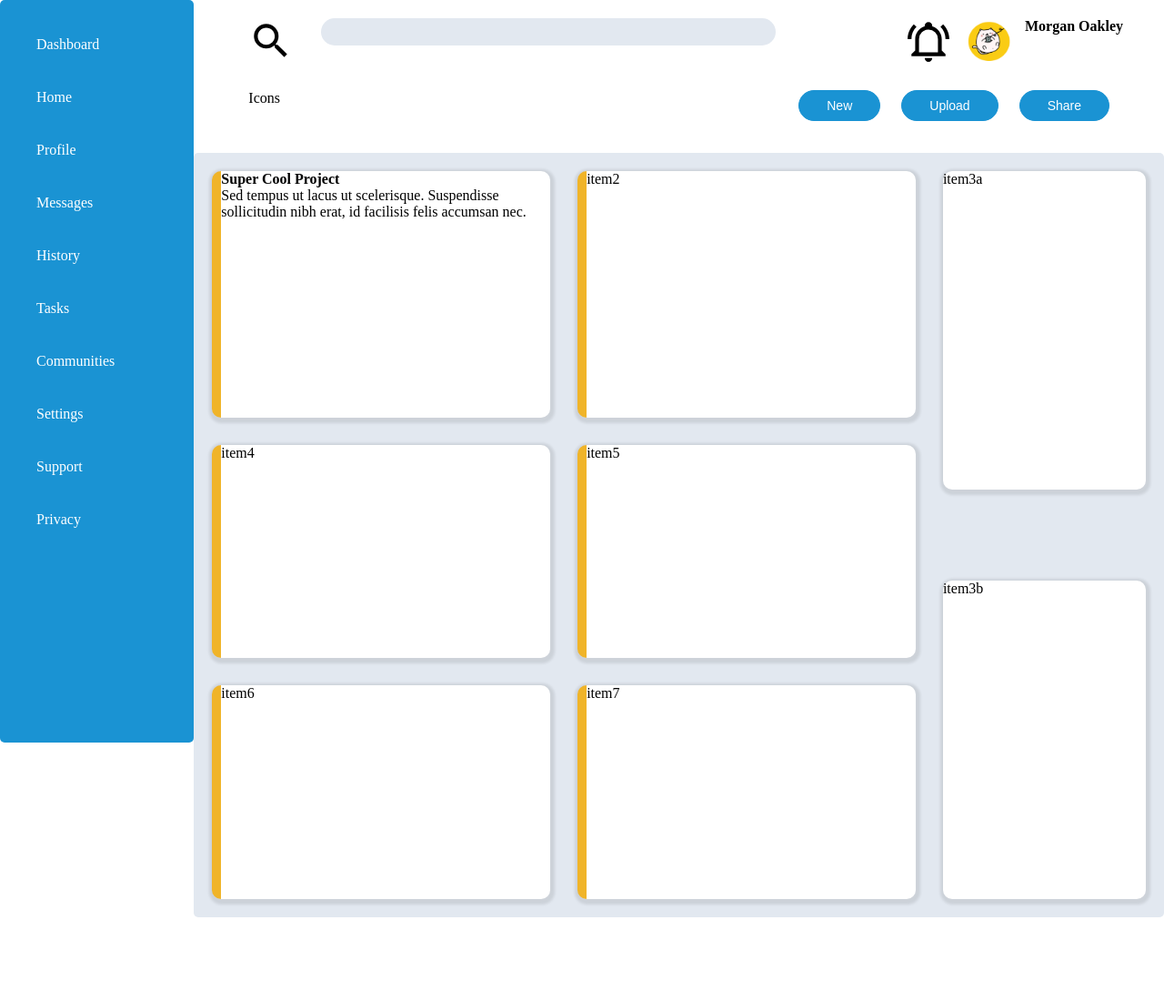
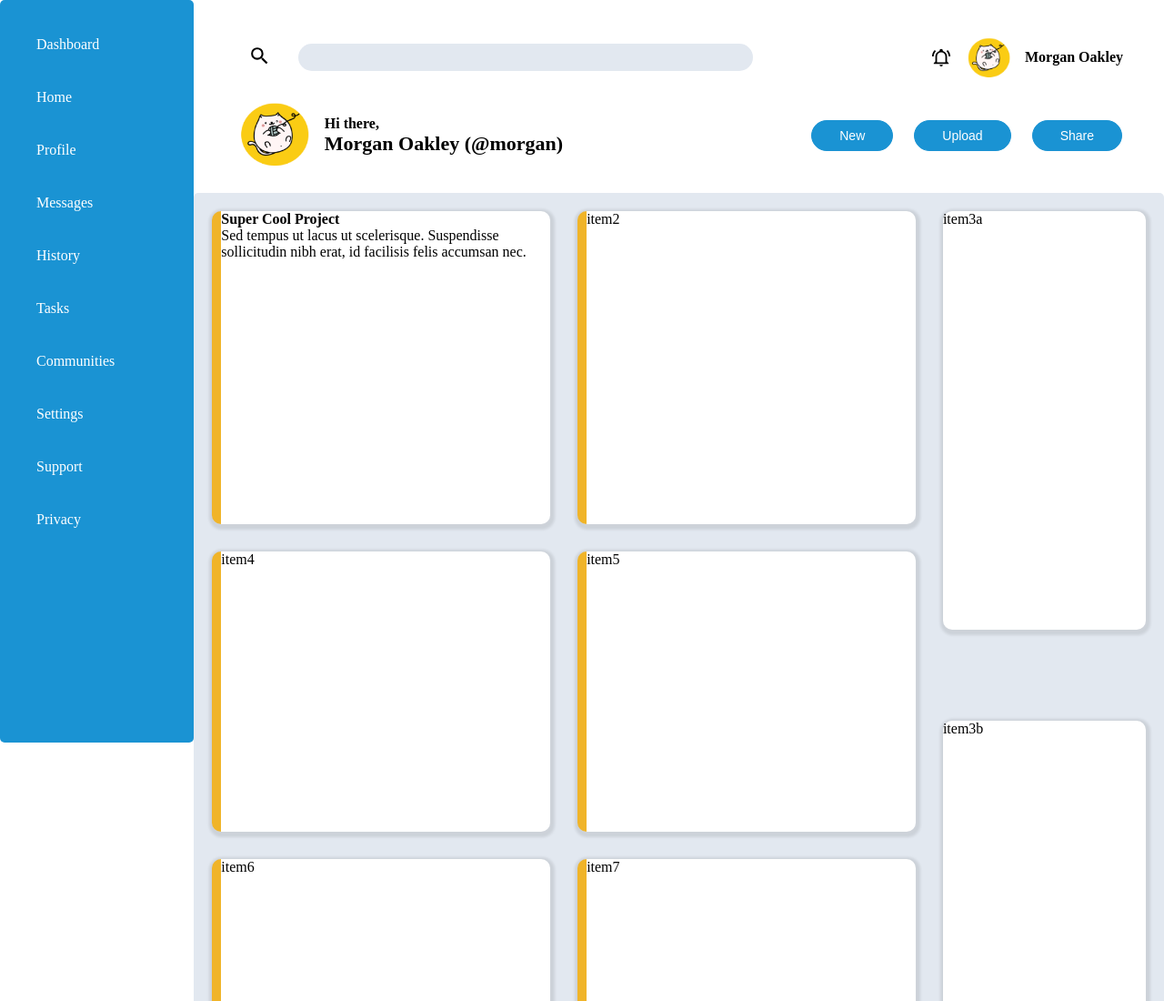
Before and after one commit to nd31pr0/Admin-Dashboard, a plain HTML site: page index.html in a window 1280 px wide. Shown: the top 1100 px of the page at 91% size. Before the commit the page ends 1008 px from the top, so only its background shows below. Drawn offline with Linux system fonts and the light colour scheme.

Commit message:
Properly align header items

```diff
--- a/index.html
+++ b/index.html
@@ -28,19 +28,25 @@
             <div class="header-top">
                 <div class="search">
                     <div id="icn">
-                        <img src="icons/magnify.svg" alt="">
+                        <img id="sch-icon" src="icons/magnify.svg" alt="search icon">
                     </div>
                     <div class="serch"></div>
                 </div>
                 <div class="icns">
-                    <img src="icons/bell.svg" alt="notification">
+                    <img id="bel" src="icons/bell.svg" alt="notification">
                     <img src="icons/arr.png" alt="arrow through a ball">
                     <span class="hdr-txt">Morgan Oakley</span>
                 </div>
             </div>
             <div class="header-bottom">
                 <div class="icons">
-                    Icons
+                    <div class="aicon">
+                        <img class="arr-img" src="icons/arr.png" alt="">
+                    </div>
+                    <div class="icn-txt">
+                        <div class="txt-top">Hi there,</div>
+                        <div class="txt-btm">Morgan Oakley (@morgan)</div>
+                    </div>
                 </div>
                 <div class="btns">
                     <div class="btn">
--- a/style.css
+++ b/style.css
@@ -35,13 +35,18 @@
     display: flex;
     justify-content: space-between;
     padding: 0 25px;
+    align-items: center;
 }
 .header-bottom {
-    margin: 15px;
+    margin: 1px;
 }
 .search {
       display: flex;
       justify-content: space-between;
+      align-items: center;
+}
+#sch-icon {
+    height: 25px;
 }
 
 #icn {
@@ -56,6 +61,10 @@
     border-radius: 20px;
     height: 30px;
 }
+.arr-img {
+    height: 80px;
+    padding-: 20px;
+}
 img {
     height: 50px;
     padding-right: 15px;
@@ -63,9 +72,13 @@ img {
 .icns {
     display: flex;
     justify-content: space-between;
+    align-items: center;
+}
+#bel {
+    height: 22px;
 }
 .hdr-txt {
-    font-weight: bolder;
+    font-weight: bold;
 }
 .btn{
     display:flex;
@@ -80,6 +93,18 @@ button {
     margin-left: 23px;
     color: white;
     font-size: 14px;
+}
+.txt-top {
+    font-weight: bold;
+}
+.txt-btm {
+    font-size: 22px;
+    font-weight:900;
+}
+.icons {
+    display: flex;
+    justify-content: space-between;
+    align-items: center;
 }
 .box3 {
     display: grid;
```
